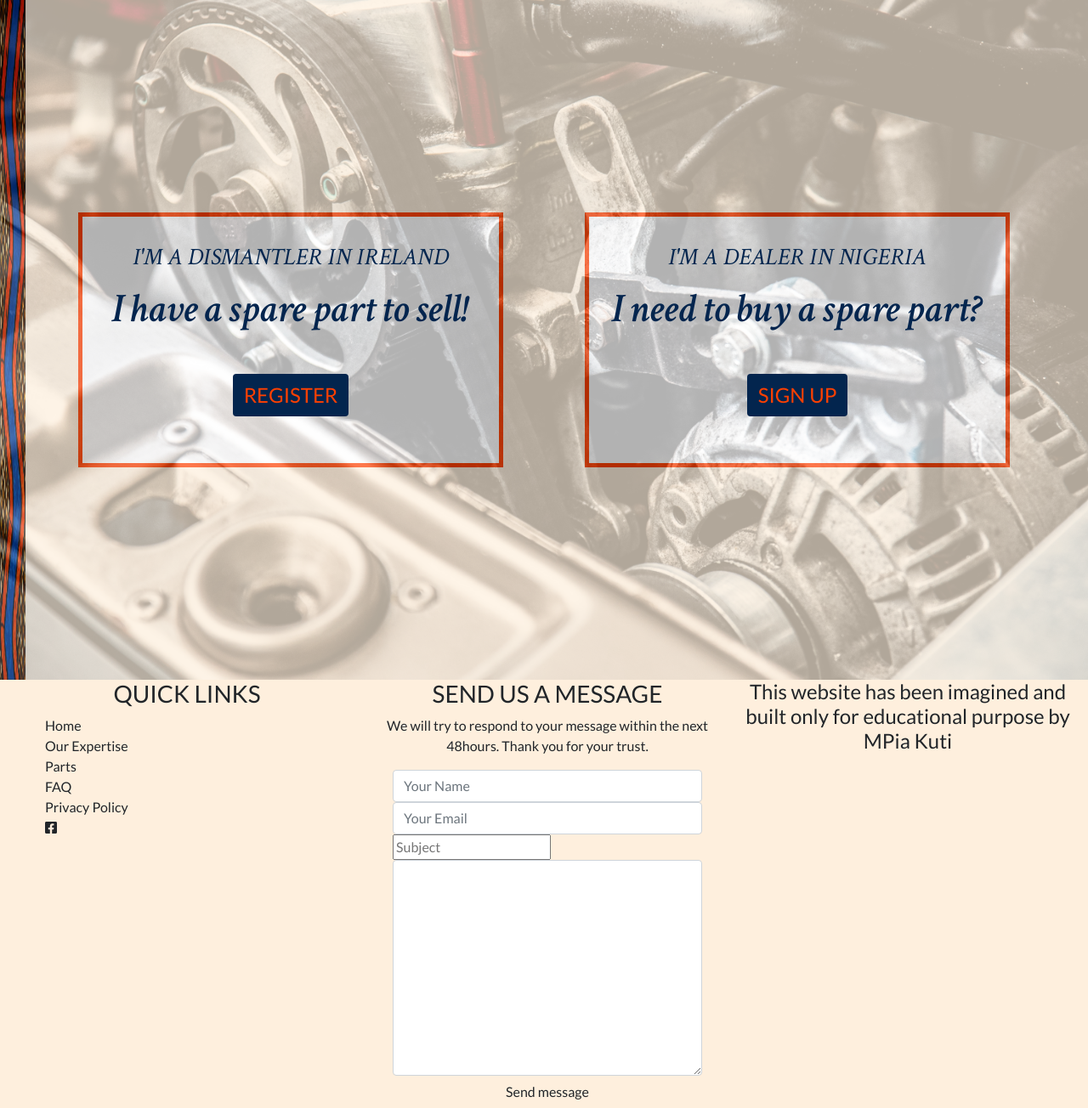
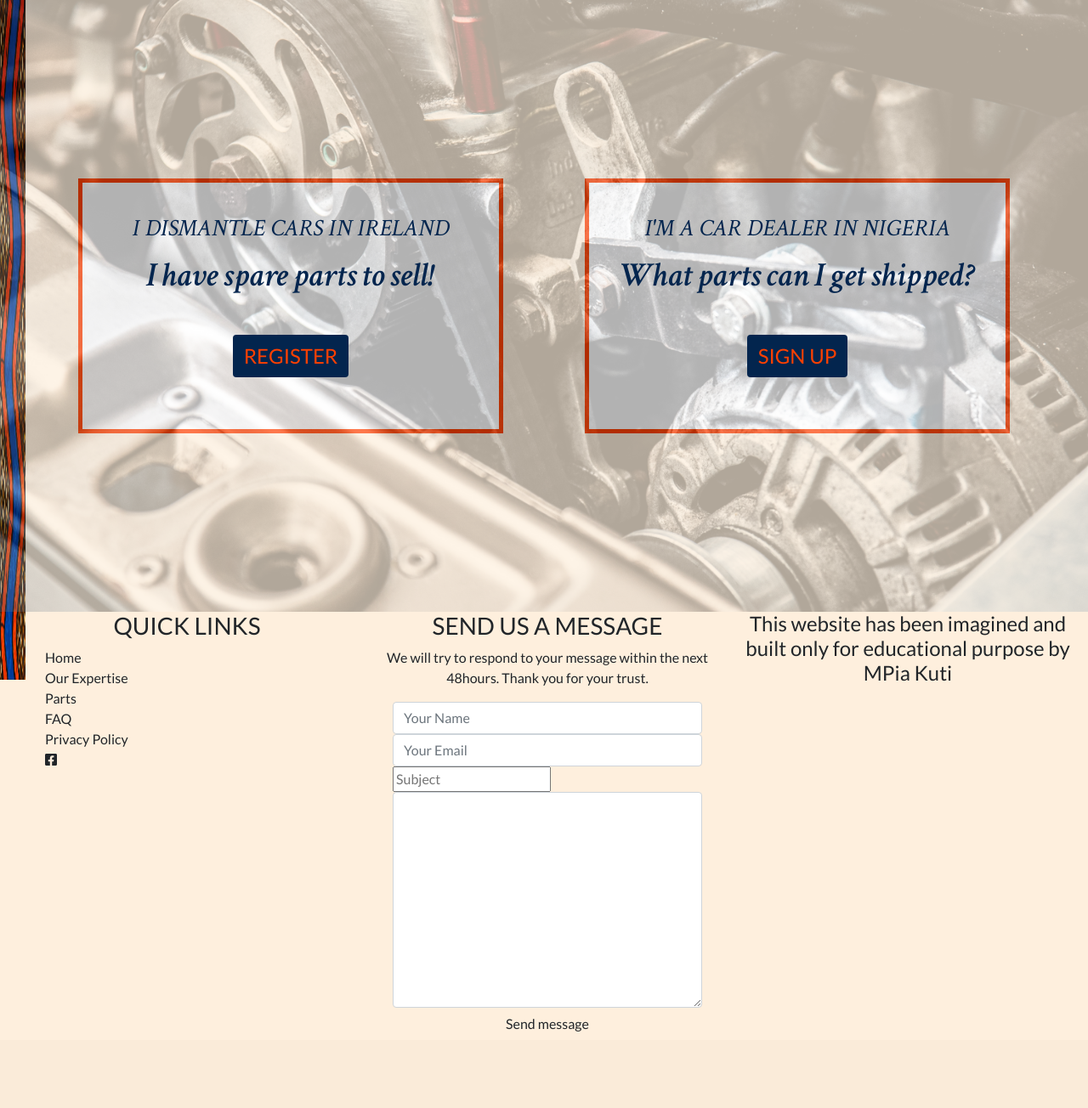
Before and after one commit to mkuti/corklagos-venture, a Django app: page / in a window 1280 px wide. Shown: the part 126-1430 px from the top of the page at 85% size. After the commit the page ends 1340 px from the top, so only its background shows below. Run offline with Django 3.2, Linux system fonts and the light colour scheme; some libraries are stand-ins or nearby versions.

Commit message:
Corrected background image

```diff
--- a/home/templates/index.html
+++ b/home/templates/index.html
@@ -10,10 +10,10 @@
             <div class="col-6-md mx-md-5 my-5 bg-white call-container">
                 <div class="row">
                     <div class="col-12">
-                        <h3 class="call-header text-uppercase">I'm a dismantler in Ireland</h3>
+                        <h3 class="call-header text-uppercase">I dismantle cars in Ireland</h3>
                     </div>
                     <div class="col-12">
-                        <p class="call-content">I have a spare part to sell!</p>
+                        <p class="call-content">I have spare parts to sell!</p>
                     </div>
                     <div class="col-12">
                         <a class="btn btn-home bg-oxford text-wheel text-uppercase" href="">Register</a>
@@ -23,10 +23,10 @@
             <div class="col-6-md mx-md-5 my-5 bg-white call-container">
                 <div class="row">
                     <div class="col-12">
-                        <h3 class="call-header text-uppercase">I'm a dealer in Nigeria</h3>
+                        <h3 class="call-header text-uppercase">I'm a car dealer in Nigeria</h3>
                     </div>
                     <div class="col-12">
-                        <p class="call-content">I need to buy a spare part?</p>
+                        <p class="call-content">What parts can I get shipped?</p>
                     </div>
                     <div class="col-12">
                         <a class="btn btn-home bg-oxford text-wheel text-uppercase" href="">Sign Up</a>
--- a/static/css/style.css
+++ b/static/css/style.css
@@ -119,7 +119,8 @@ li {
 /* home background image, code inspired from https://bootstrapmade.com/demo/Company/ */
 #home-img {
     width: 100%;
-    height: 100vh;
+    min-height: 90vh;
+    max-height: 300vh;
     overflow: hidden;
     position: relative;
 }
@@ -147,7 +148,7 @@ li {
 }
 
 .call-section {
-    padding-top: 400px;
+    padding-top: 320px;
 }
 
 .call-container {
@@ -160,7 +161,7 @@ li {
     border: 5px solid #ff4000;
     font-family: "Crimson Text", sans-serif;
     font-weight: 600;
-    font-size: 3rem;
+    font-size: 2.5rem;
 }
 
 call-container .call-content {
@@ -172,6 +173,6 @@ call-container .call-content {
 
 @media (min-width: 375px) {
     .call-section {
-    padding-top: 200px;
+    padding-top: 120px;
 }
 }
```
